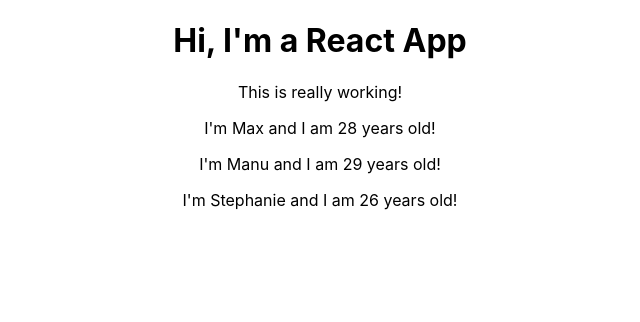
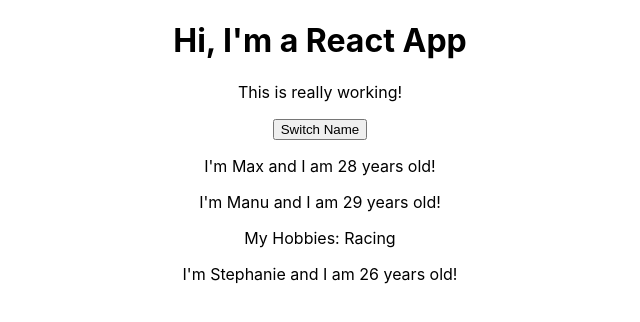
Before and after one commit to svwoodhouse/ReactJS-CompleteGuide, a React (Create React App) app in the folder my-app/: page / in a window 1280 px wide. Shown: the top 322 px of the page, without its empty margins (320-960 px from the left). Built offline with nearby package versions, Linux system fonts and the light colour scheme.

Commit message:
Added State

```diff
--- a/my-app/src/App.js
+++ b/my-app/src/App.js
@@ -3,14 +3,36 @@
 import Person from './Person/Person'
 
 class App extends Component {
+  state = {
+    persons: [
+      { name: 'Max', age: 28 },
+      { name: 'Manu', age: 29 },
+      { name: 'Stephanie', age: 26 }
+    ],
+    otherState: 'some other value'
+  }
+
+  switchNameHandler = () => {
+    // console.log('Was clicked')
+    // DON'T DO THIS: this.state.persons[0].name='Maximilian';
+    this.setState( {
+      persons: [
+        { name: 'Maximilian', age: 28 },
+        { name: 'Manu', age: 29 },
+        { name: 'Stephanie', age: 27 }
+      ]
+    })
+  }
+
   render(){
     return (
       <div className="App">
         <h1>Hi, I'm a React App</h1>
         <p>This is really working!</p>
-        <Person name="Max" age="28"/>
-        <Person name="Manu" age="29">My Hobbies: Racing</Person>
-        <Person name="Stephanie" age="26"/>
+        <button onClick={this.switchNameHandler}>Switch Name</button>
+        <Person name={this.state.persons[0].name} age={this.state.persons[0].age}/>
+        <Person name={this.state.persons[1].name} age={this.state.persons[1].age}>My Hobbies: Racing</Person>
+        <Person name={this.state.persons[2].name} age={this.state.persons[2].age}/>
       </div>
     );
   }
--- a/my-app/src/Person/Person.js
+++ b/my-app/src/Person/Person.js
@@ -1,7 +1,12 @@
 import React from 'react';
 
 const person = (props) => {
-    return <p>I'm {props.name} and I am {props.age} years old!</p>
+    return (
+        <div>
+            <p>I'm {props.name} and I am {props.age} years old!</p>
+            <p>{props.children}</p>
+        </div>
+    );
 }
 
 export default person;
```
